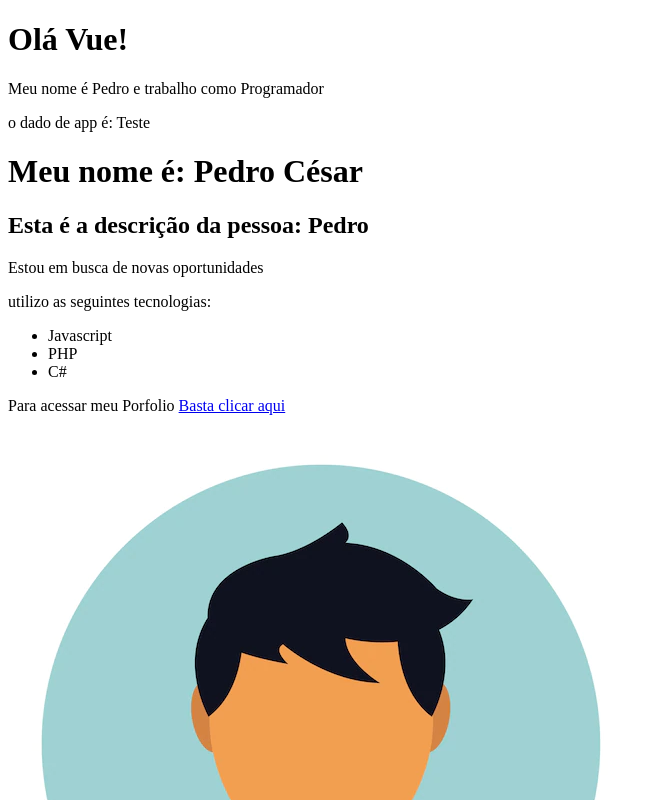
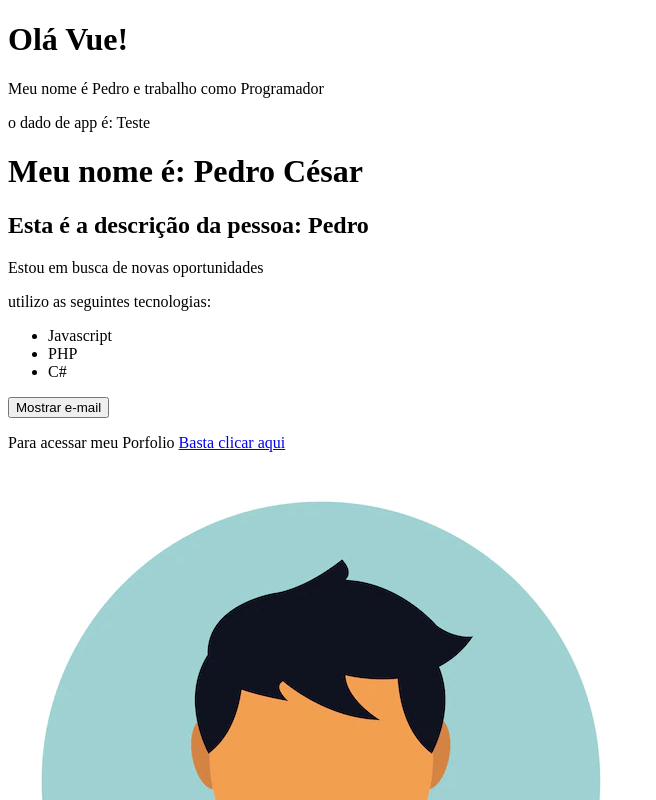
Before and after one commit to pcesarsantos/vue3, a Vue app: page / in a window 1280 px wide. Shown: the top 800 px of the page, without its empty margins (0-656 px from the left). Built offline with nearby package versions, Linux system fonts and the light colour scheme.

Commit message:
Métodos

```diff
--- a/src/components/Info.vue
+++ b/src/components/Info.vue
@@ -8,6 +8,9 @@
             <li>PHP</li>
             <li>C#</li>
         </ul>
+        <div>
+            <button @click="showEmail">Mostrar e-mail</button>
+        </div>
         <p v-show="mostrarEmail">Mande uma mensagem para {{email}}</p>
         <p>Para acessar meu Porfolio <a v-bind:href="meuLink" target="_blank">Basta clicar aqui</a></p>
         <myPicture />
@@ -27,6 +30,11 @@
             email: 'pcsantos@outlook.com.br',
             meuLink: 'http://www.github.com/pcesarsantos'
         }
+    },
+    methods: {
+        showEmail() {
+            this.mostrarEmail = !this.mostrarEmail
+        }
     }
 }
 </script>
--- a/src/components/LifeCycle.vue
+++ b/src/components/LifeCycle.vue
@@ -14,11 +14,18 @@
         setTimeout(() => {
             this.nome = 'Pedro'
         }, 1000)
+        this.lifeClycle('Created')
     },
     mounted() {
         setTimeout(() => {
             this.nome = 'Pedro César'
         }, 2000)
+        this.lifeClycle('Mounted')
+    },
+    methods: {
+        lifeClycle(mensagem) {
+            console.log(`etapa: ${mensagem}`)
+        }
     }
 
 }
```
